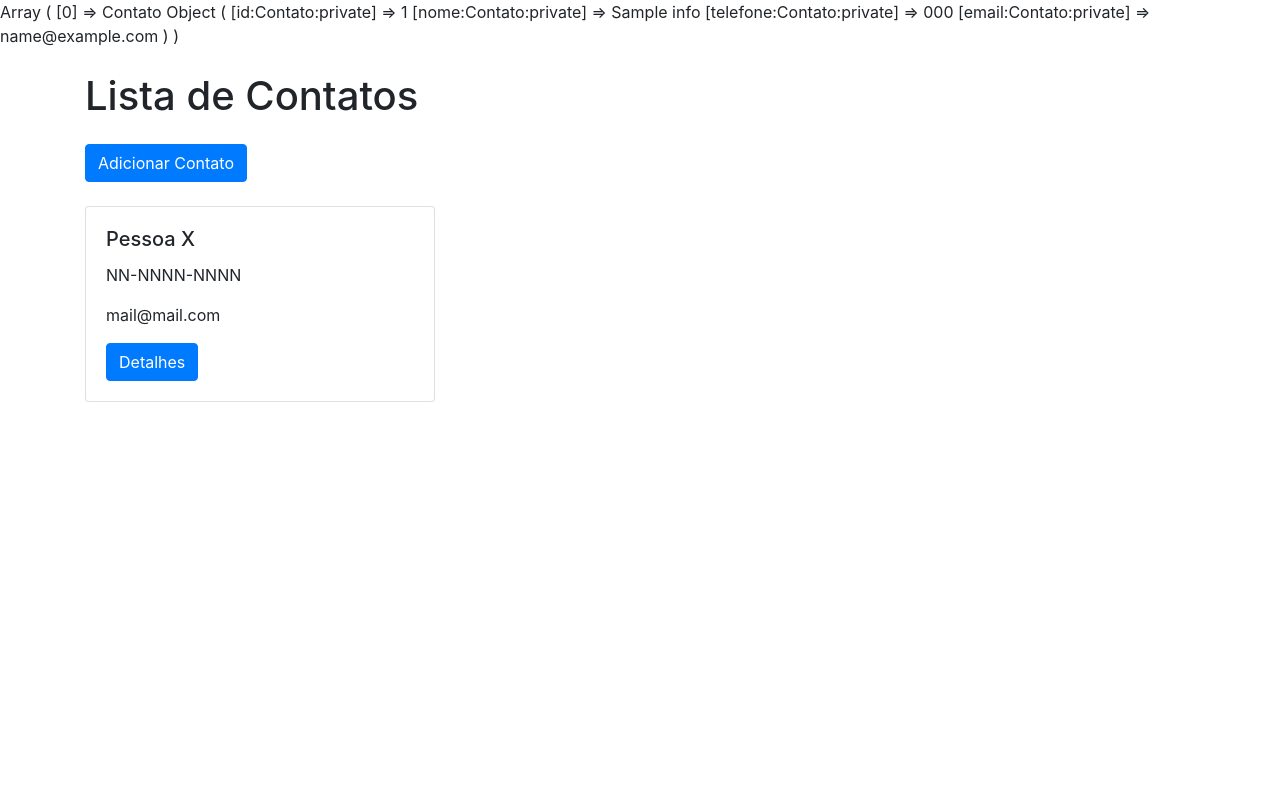
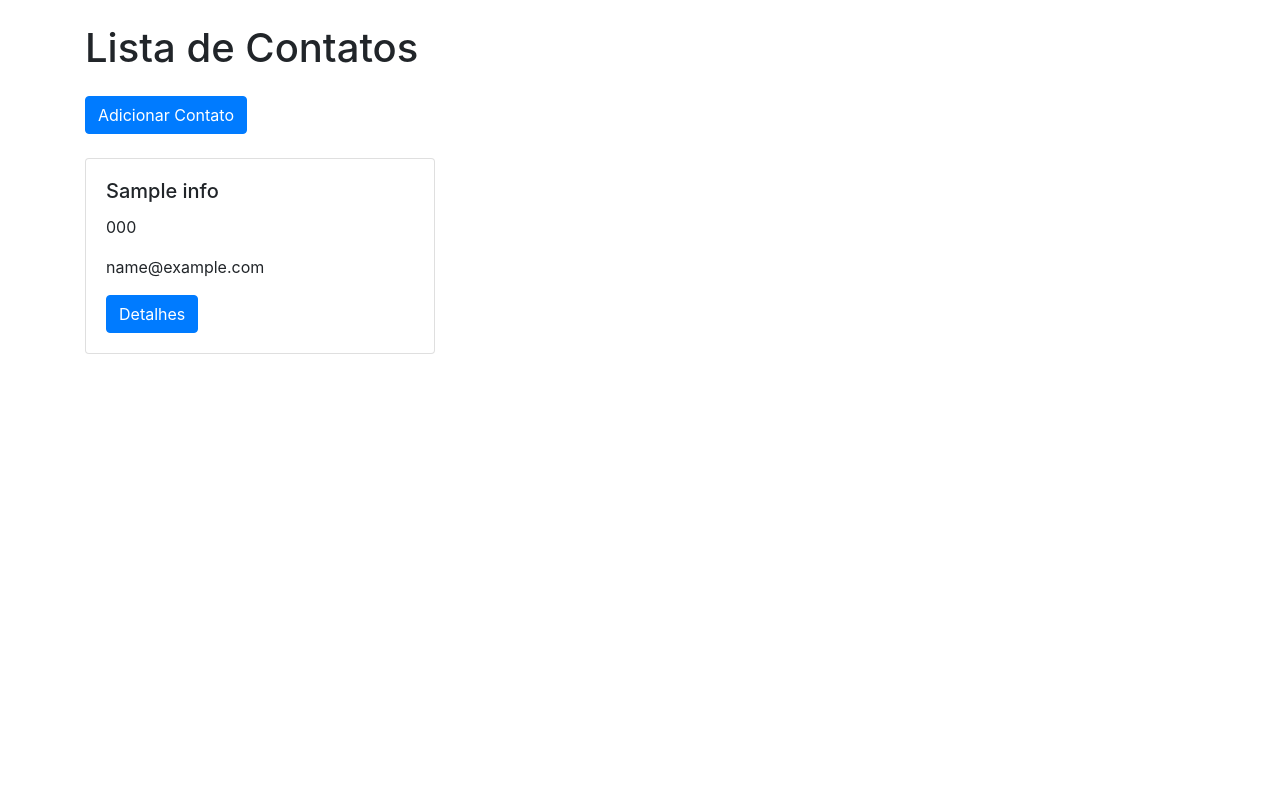
Before and after one commit to aeciobrito/lista_contatos, a PHP site: page / in a window 1280 px wide. Run offline with PHP 8.4, Linux system fonts and the light colour scheme; tables that the repository leaves empty hold one stand-in row (values such as "Sample post").

Commit message:
bind dos dados da listagem de contatos

```diff
--- a/index.php
+++ b/index.php
@@ -4,7 +4,7 @@ require_once 'Contato.php';
 require_once 'ContatoDAO.php';
 
 $contatoDAO = new ContatoDAO();
-print_r($contatoDAO->getAll());
+$contatos = $contatoDAO->getAll();
 ?>
 
 <!DOCTYPE html>
@@ -20,16 +20,18 @@ print_r($contatoDAO->getAll());
         <h1 class="my-4">Lista de Contatos</h1>
         <a href="detalhes.php" class="btn btn-primary mb-4">Adicionar Contato</a>
         <div class="row row-cols-1 row-cols-md-3 g-4">
+            <?php foreach($contatos as $contato) : ?>
                 <div class="col">
                     <div class="card">
                         <div class="card-body">
-                            <h5 class="card-title">Pessoa X</h5>
-                            <p class="card-text">NN-NNNN-NNNN</p>
-                            <p class="card-text">mail@mail.com</p>
+                            <h5 class="card-title"><?php echo $contato->getNome(); ?></h5>
+                            <p class="card-text"><?php echo $contato->getTelefone(); ?></p>
+                            <p class="card-text"><?php echo $contato->getEmail(); ?></p>
                             <a href="detalhes.html" class="btn btn-primary">Detalhes</a>
                         </div>
                     </div>
                 </div>
+            <?php endforeach; ?>
         </div>
     </div>
 </body>
```
